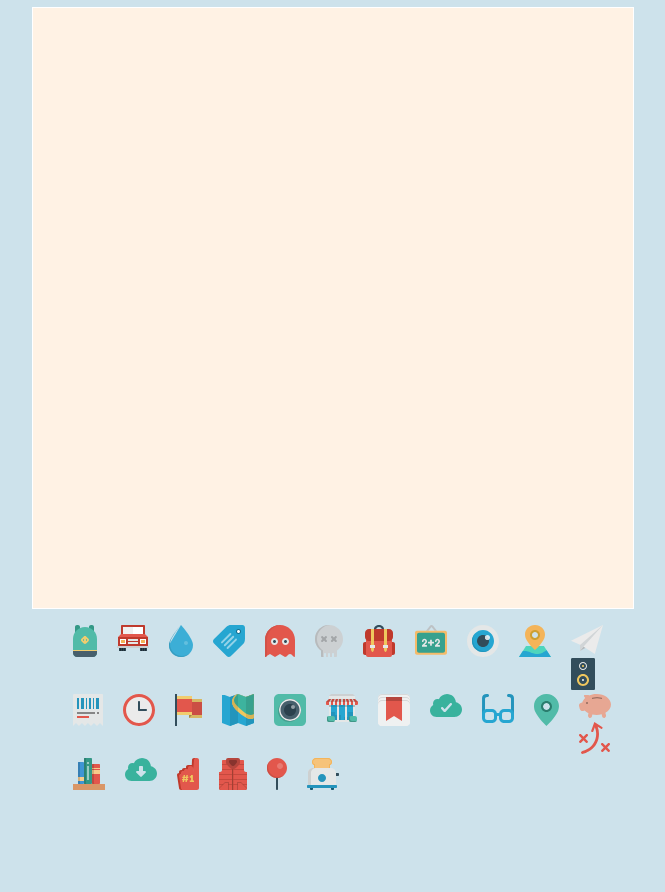
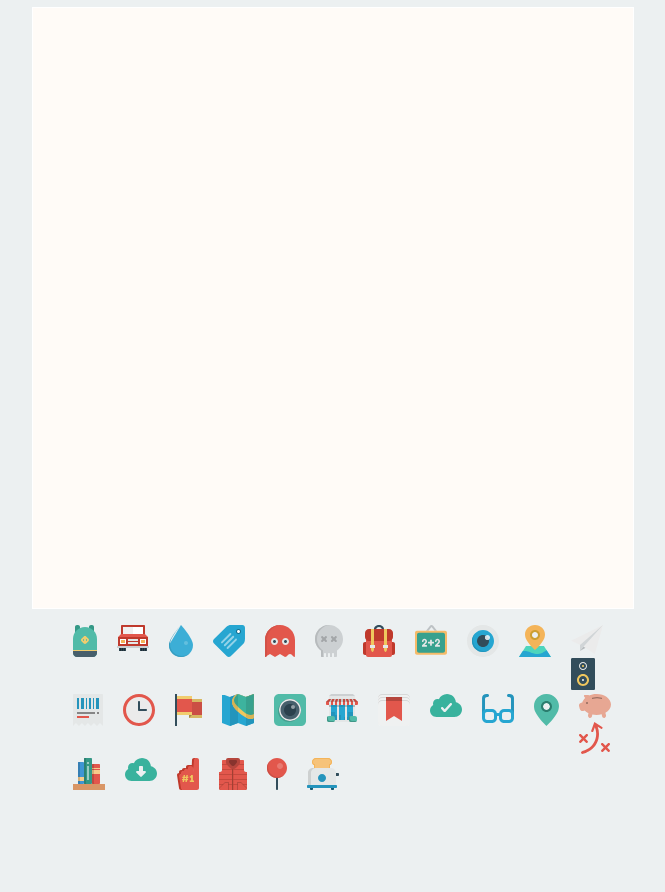
Before and after one commit to gilr00y/angulab, a website: page app/index.html in a window 1280 px wide. Shown: the part 73-965 px from the top of the page, without its empty margins (307-972 px from the left). Drawn offline with nearby package versions, Linux system fonts and the light colour scheme; some packages are replaced by stand-ins of ours; files that its build step writes are made by us from their sources.

Commit message:
Brighten the world

```diff
--- a/app/styles/main.scss
+++ b/app/styles/main.scss
@@ -1,5 +1,5 @@
 html {
-  background: #cde2eb;
+  background: #ecf0f1;
   font-family: helvetica;
   color: #515b5f;
 }
@@ -36,6 +36,6 @@ html {
   width: 600px;
   margin-left:auto;
   margin-right:auto;
-  background: #fff2e4;
+  background: #fffbf7;
   border: 1px solid white;
 }
```
